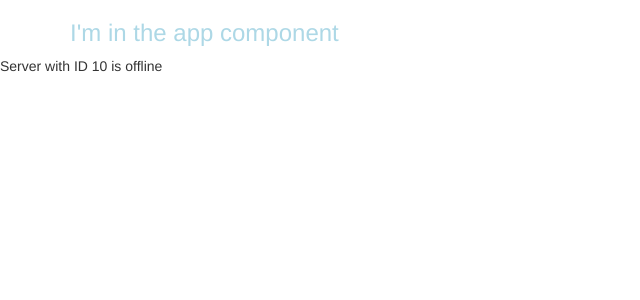
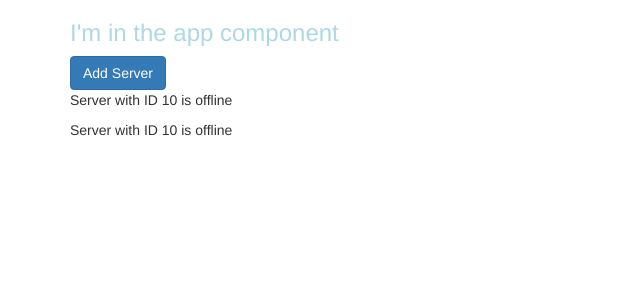
Before and after one commit to taylorculbreth/first-angular-app, an Angular app: page / in a window 1280 px wide. Shown: the top 300 px of the page, without its empty margins (0-640 px from the left). Built offline with nearby package versions, Linux system fonts and the light colour scheme.

Commit message:
added some data binding and a button

```diff
--- a/src/app/app.component.html
+++ b/src/app/app.component.html
@@ -2,9 +2,8 @@
   <div class="row">
     <div class="col-xs-12">
         <h3>I'm in the app component</h3>
+
+        <app-servers></app-servers>
     </div>
   </div>
 </div>
-
-
-<app-server></app-server>
--- a/src/app/servers/servers.component.html
+++ b/src/app/servers/servers.component.html
@@ -1,2 +1,3 @@
+<button class="btn btn-primary" [disabled]="!allowNewServer">Add Server</button>
 <app-server></app-server>
 <app-server></app-server>
--- a/src/app/servers/servers.component.ts
+++ b/src/app/servers/servers.component.ts
@@ -6,8 +6,14 @@
   styleUrls: ['./servers.component.css']
 })
 export class ServersComponent implements OnInit {
+  allowNewServer = false;
 
-  constructor() { }
+  constructor() {
+    setTimeout(() => {
+      this.allowNewServer = true;
+    },2000);
+
+  }
 
   ngOnInit() {
   }
```
